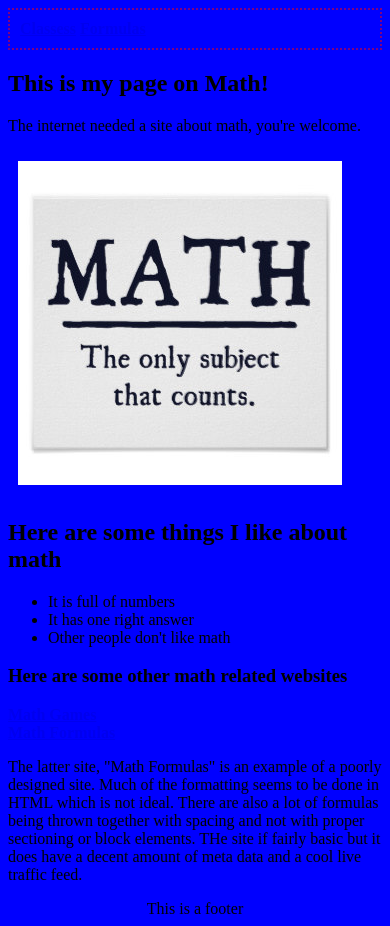
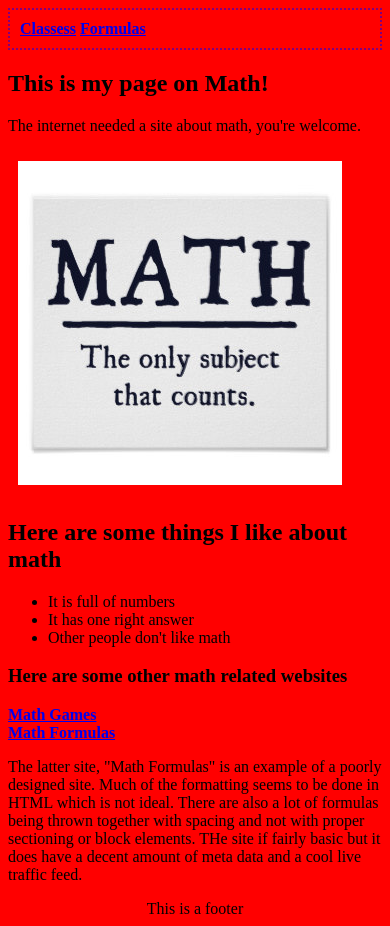
Before and after one commit to mccosta2/mccosta2.github.io, a plain HTML site: page index.html in a window 390 px wide. Drawn offline with Linux system fonts and the light colour scheme.

Commit message:
added responsiveness for mobile

```diff
--- a/styles.css
+++ b/styles.css
@@ -33,3 +33,11 @@ td.classy {text-transform: capitalize;}
 a:visited {
 	color: orange;
 }
+
+@media screen and (max-width: 500px) {
+
+  body {
+    max-width:  500px;
+    min-width: 200px;
+    background:red;  }
+}
```
